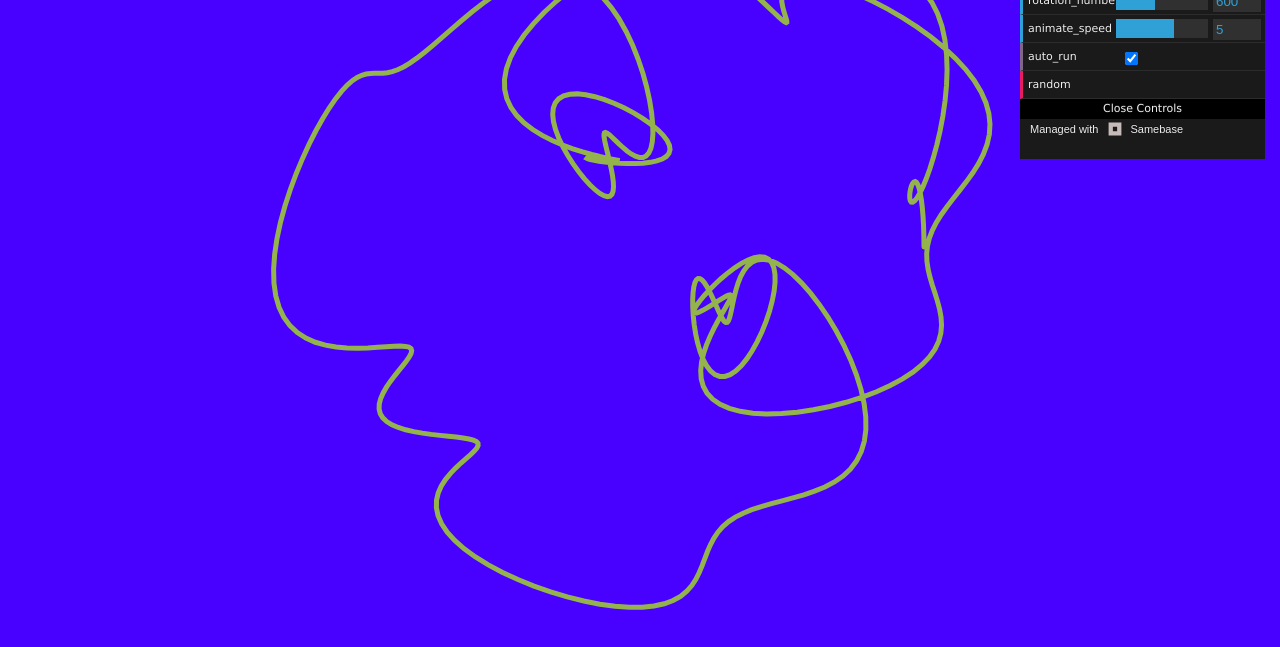
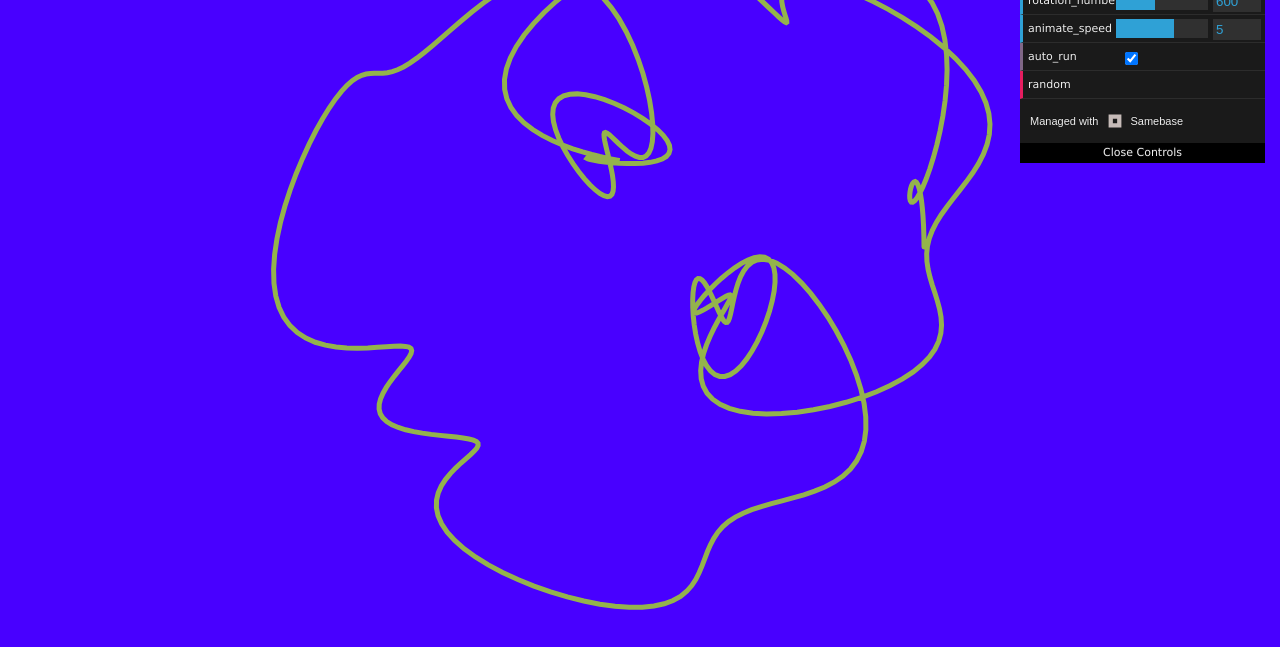
Before and after one commit to nicu-chiciuc/spiro, a website: page index.html in a window 1280 px wide. Shown: the part 153-800 px from the top of the page. Drawn offline with Linux system fonts and the light colour scheme.

Commit message:
Keep the attribution clear of the controls toggle

```diff
--- a/index.html
+++ b/index.html
@@ -2,12 +2,17 @@
 	<html>
 	<head>
 		<style>
+			.dg.main li.samebase-attribution-row {
+				height: auto;
+				padding: 0;
+				border: 0;
+			}
 			.samebase-attribution {
 				display: flex;
 				align-items: center;
 				gap: 8px;
 				min-height: 44px;
-				padding: 8px 10px;
+				padding: 0 10px;
 				color: #eee;
 				background: #1a1a1a;
 				font: 11px Arial, sans-serif;
@@ -222,7 +227,11 @@
 		logo.height = 16;
 		attribution.appendChild(logo);
 		attribution.appendChild(document.createTextNode('Samebase'));
-		tgui.domElement.appendChild(attribution);
+		var attributionRow = document.createElement('li');
+		attributionRow.className = 'samebase-attribution-row';
+		attributionRow.appendChild(attribution);
+		tgui.__ul.appendChild(attributionRow);
+		tgui.onResize();
 
 		return tgui;
 	}
```
